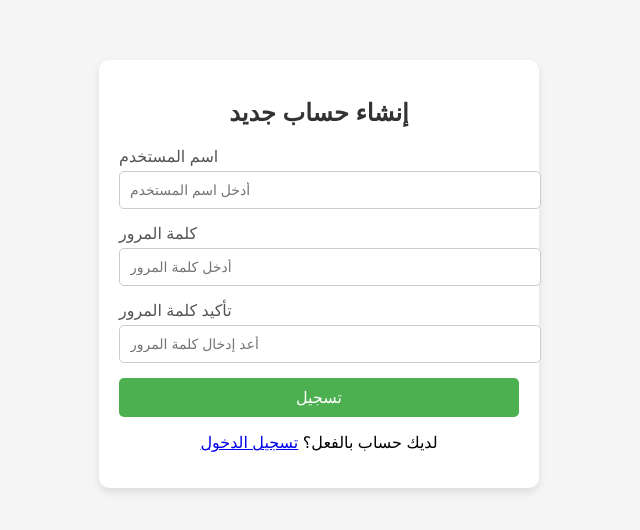
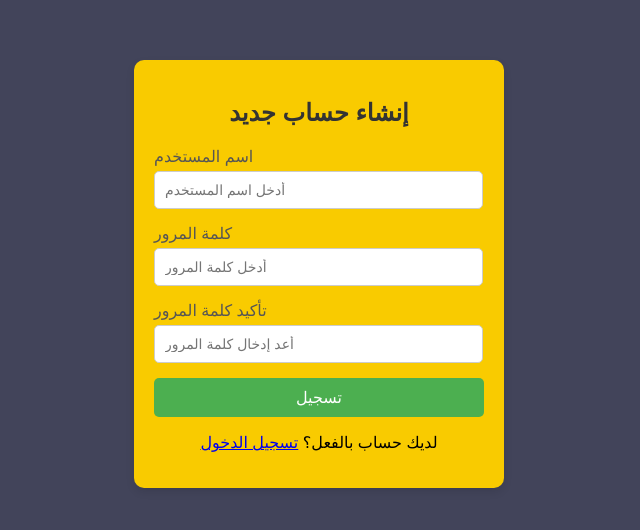
Before and after one commit to aminegold91/Academykiriwtpro, a plain HTML site: page register.html in a window 1280 px wide. Shown: the part 126-656 px from the top of the page, without its empty margins (321-961 px from the left). Drawn offline with Linux system fonts and the light colour scheme.

Commit message:
Update login.css

```diff
--- a/login.css
+++ b/login.css
@@ -6,16 +6,22 @@ body {
     align-items: center;
     height: 100vh;
     margin: 0;
+    background: #42445A;
 }
 
+:root {
+  --bg: #42445A;
+  --color: #F9CB00;
+}
 .login-container {
     background-color: #ffffff;
     padding: 20px;
     border-radius: 10px;
     box-shadow: 0 4px 8px rgba(0, 0, 0, 0.1);
     width: 100%;
-    max-width: 400px;
+    max-width: 330px;
     text-align: center;
+    background:  var(--color);
 }
 
 h2 {
@@ -26,6 +32,8 @@ h2 {
 .input-group {
     margin-bottom: 15px;
     text-align: left;
+
+    width: 100%;
 }
 
 label {
@@ -35,7 +43,7 @@ label {
 }
 
 input {
-    width: 100%;
+    width: 93%;
     padding: 10px;
     border: 1px solid #cccccc;
     border-radius: 5px;
```
